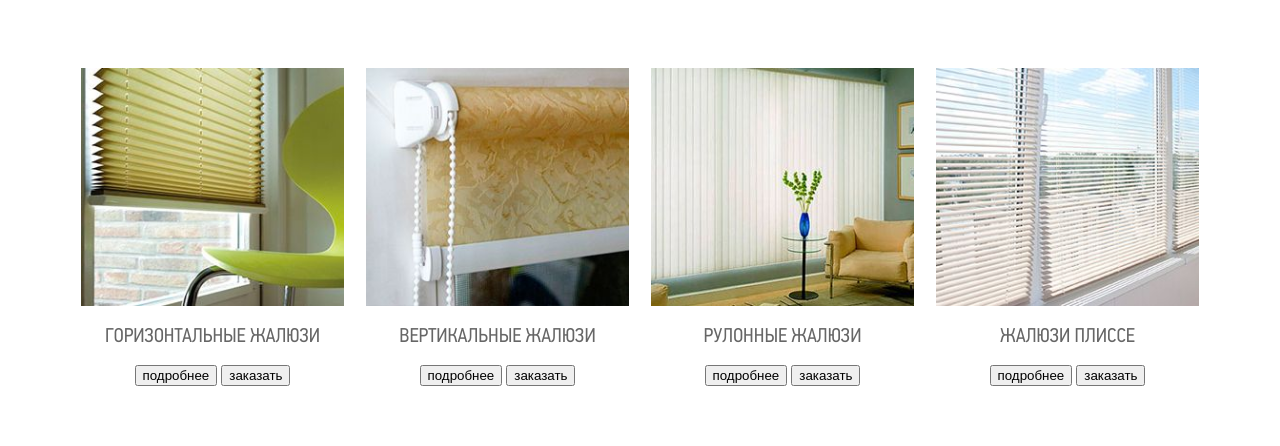
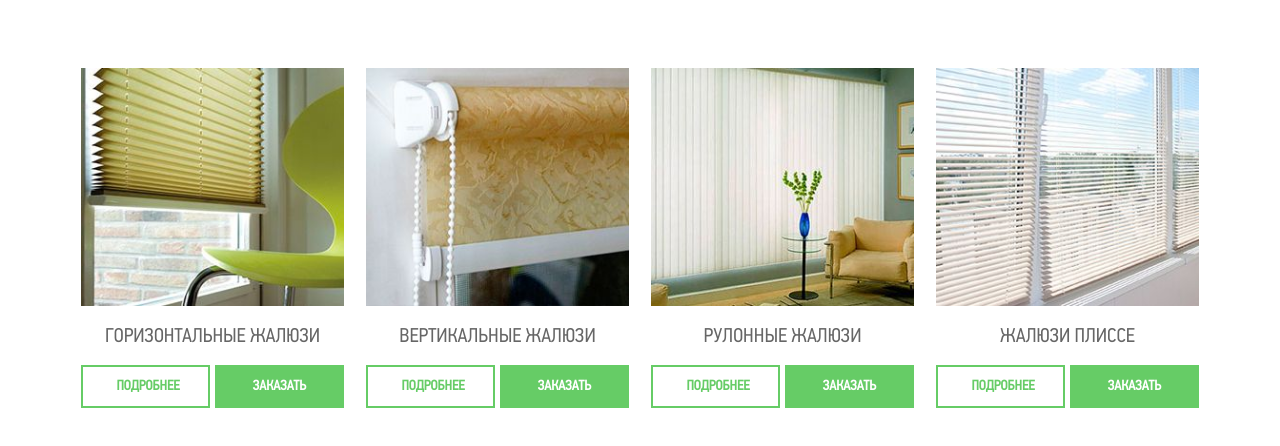
Before and after one commit to wadimka78/dop_task3_1, a plain HTML site: page index.html in a window 1280 px wide. Shown: the part 302-748 px from the top of the page. Drawn offline with Linux system fonts and the light colour scheme.

Commit message:
fix: что-то исправил, вроде работает

```diff
--- a/style.css
+++ b/style.css
@@ -29,12 +29,13 @@ img {
 
 .container {
     width: 100%;
-    margin: auto;
+
 }
 
 @media (min-width: 1024px) {
     .container {
         max-width: 1140px;
+        margin: auto;
     }
 }
 
@@ -55,7 +56,7 @@ img {
 
 .row__goods-block {
     display: flex;
-    /* justify-content: space-between;  */
+    flex-wrap: wrap;
 }
 
 .goods-block__product {
@@ -63,24 +64,23 @@ img {
     padding: 0px 1%;
 }
 
-@media (min-width: 480px)and (max-width:768) {
+@media (min-width: 412px)and (max-width: 600px) {
     .goods-block__product {
         width: 50%;
+        max-width: 50%;
         flex: 50%;
         padding: 1%;
     }
 }
 
-@media (max-width: 479px) {
+@media (max-width: 411px) {
     .goods-block__product {
         width: 100%;
+        max-width: 100%;
         flex: 100%;
         padding: 1%;
     }
-
 }
-
-
 
 .product__title {
     /* Style for "Горизонтал" */
@@ -92,3 +92,54 @@ img {
     text-transform: uppercase;
     margin-top: 30px 0;
 }
+
+.product__buttons-wrap {
+    display: flex;
+    justify-content: space-between;
+}
+
+.product__button {
+    width: 49%;
+    padding: 7px 33px;
+    font-family: "PF Din Text Cond Pro";
+    font-size: 14px;
+    font-weight: 700;
+    line-height: 25px;
+    text-transform: uppercase;
+    outline: none;
+
+}
+
+@media (min-width: 412px)and (max-width: 1023px) {
+    .product__button {
+        width: 100%;
+    }
+    .product__buttons-wrap {
+        display: block;
+    }
+
+    .product__button--order {
+        margin-top: 8px;
+    }
+}
+
+.product__button--readmore {
+    color: #66cc66;
+    border: 2px solid #66cc66;
+    background-color: transparent;
+}
+
+.product__button--order {
+    background-color: #ff9933;
+    background-color: #66cc66;
+    border: 2px solid #66cc66;
+    color: #ffffff;
+}
+
+.product__button--readmore:hover,
+.product__button--readmore:focus,
+.product__button--readmore:active {
+    background-color: #66cc66;
+    border: 2px solid #66cc66;
+    color: #ffffff;
+}
```
